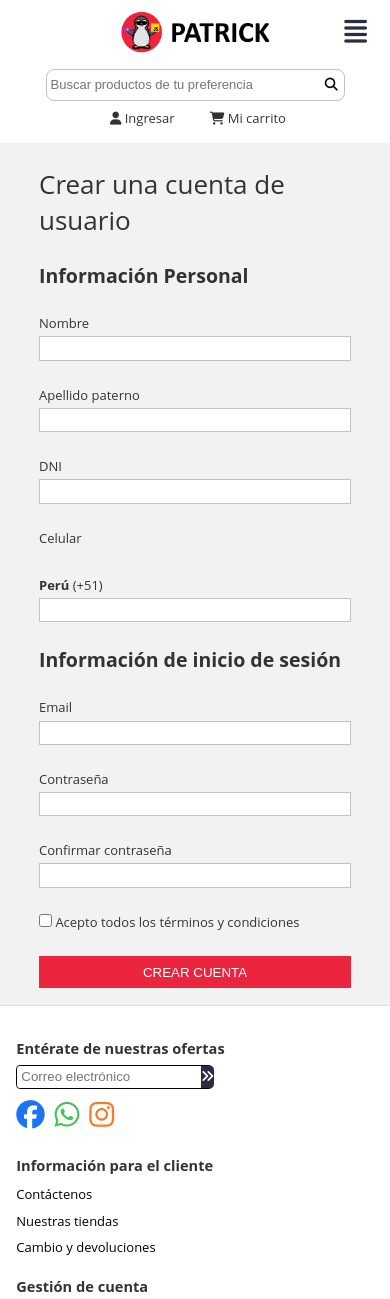
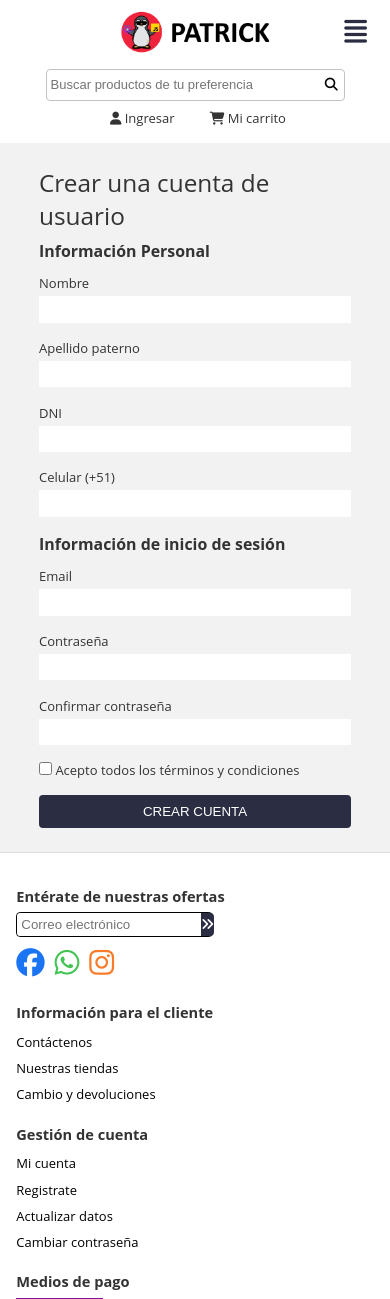
Before and after one commit to DonVoid18/Tienda_Online_Rios, a PHP site: page /usuario/registrar_usuario.php in a window 390 px wide. Shown: the top 1299 px of the page. Run offline with PHP 8.4, Linux system fonts and the light colour scheme; data comes from the database, SQL or seed files in the repository; some libraries are stand-ins or nearby versions.

Commit message:
Estilos mejorados en las secciones de registro cliente y también cuenta perfil. Resuelvo el problema de mostrar el menu responsive

```diff
--- a/estilos/carrito-productos.css
+++ b/estilos/carrito-productos.css
@@ -80,6 +80,7 @@ main{
     color: white;
     cursor: pointer;
     padding: 5px 10px;
+    border-radius: var(--border-radius);
 }
 .boton-fila-final:hover{
     transition: 0.3s ease;
@@ -91,13 +92,15 @@ main{
 }
 .container-botones-confirmar-compra button{
     border: none;
-    background: #e63946;
+    background: var(--principal-color);
     color: white;
     padding: 0.625rem 0.9375rem;
     font-weight: 700;
     cursor: pointer;
     transition: 0.3s ease;
+    border-radius: var(--border-radius);
 }
 .container-botones-confirmar-compra button:hover{
     transform: scale(1.1,1.1);
+    background: var(--color-principal);
 }
--- a/estilos/estilo-header.css
+++ b/estilos/estilo-header.css
@@ -5,7 +5,7 @@
 }
 :root{
     --color-border-input: #c2c2c2;
-    --border-radius: 0.625rem;
+    --border-radius: 0.3125rem;
     --padding-general: 2.825rem;
     --principal-color: #2b2d42;
 }
@@ -50,9 +50,9 @@ body::-webkit-scrollbar-thumb {
 .contenedor-logo-imagen img{
     width: 100%;
 }
-/* css de los items del menu 1 */
+/* css de los items del menu 1
 .contenedor-menu-1 nav{
-}
+} */
 .contenedor-menu-1 nav ul{
     list-style-type: none;
     display: flex;
--- a/estilos/estilo-perfil-usuario.css
+++ b/estilos/estilo-perfil-usuario.css
@@ -6,6 +6,10 @@
     --text-form-family: 'Lato', sans-serif;
     --color-botones: var(--principal-color);
     --color-text-in-boton: white;
+}
+#main_container_perfil_usuario{
+    flex-grow: 1;
+    background-color: #f2f2f2;
 }
 /* css del container form */
 .form-container{
@@ -34,6 +38,7 @@
     font-family: var(--text-form-family);
     font-size: var(--text-size);
     border: none;
+    border-radius: var(--border-radius);
 }
 .container-datos-usuario{
     width: 100%;
@@ -83,6 +88,7 @@
     background: var(--color-botones);
     color: var(--color-text-in-boton);
     transition: 0.5s ease;
+    border-radius: var(--border-radius);
 }
 .container-botones-perfil button:active{
     transform: scale(.9,.9);
--- a/estilos/estilo-registro.css
+++ b/estilos/estilo-registro.css
@@ -1,59 +1,66 @@
 /* variables */
 :root{
     --size-enfoque: 10%;
-    --size-titulo: 2em;
-    --size-subtitulo: 1.5em;
-    --size-padding-top-input: 25px;
     --color-principal: #eb253e;
 }
 .contenedor-formulario{
+    flex-grow: 1;
     padding: 1.25rem var(--size-enfoque);
     background-color: #f2f2f2;
 }
 /* css del titulo y los subtitulos */
 .titulo-principal p{
-    font-size: var(--size-titulo);
+    font-size: 1.875rem;
 }
+/* cdd de los subtitulos */
 .subtitulo{
-    padding-top: 1.875rem;
-}
-.subtitulo strong{
+    padding: 0.625rem 0 0.3125rem 0;
     font-size: var(--size-subtitulo);
+    font-weight: 700;
+    font-size: 1.225rem;
 }
 
 /* css de los nombre de los input */
-.contenedor-input p{
-    padding-top: var(--size-padding-top-input);
+.contenedor-input{
+    padding: 0.625rem 0;
+}
+.contenedor-input > p{
     padding-bottom: 0.3125rem;
 }
 
 /* css de los inputs */
 .contenedor-input input{
-    width: 50%;
-    height: 1.875rem;
-    padding-left: 0.3125rem;
-    border: 1px solid #c2c2c2;
+    width: 70%;
+    padding: 0.4375rem;
     outline: none;
-    display: block;
+    border: none;
 }
 .contenedor-input input:focus{
     box-shadow: 0 0 0.1875rem 0.0625rem #00699d;
 }
 /* css del chexbox */
 .contenedor-checkbox{
-    padding-top: var(--size-padding-top-input);
+    padding: 0.625rem 0;
 }
 /* css del boton */
 .contenedor-boton{
-    padding-top: var(--size-padding-top-input);
+    padding: 0.625rem 0;
 }
 .contenedor-boton button{
     width: 40%;
     height: 2.5rem;
     border: none;
-    background: var(--color-principal);
+    background: var(--principal-color);
     cursor: pointer;
     color: white;
+    border-radius: var(--border-radius);
+    transition: 0.3s ease;
+}
+.contenedor-boton button:hover{
+    font-weight: 700;
+}
+.contenedor-boton button:active{
+    transform: scale(0.9,0.9);
 }
 .error{
     -webkit-box-shadow: 0rem 0rem 0.3125rem 0rem var(--color-principal);
--- a/estilos/main-producto.css
+++ b/estilos/main-producto.css
@@ -79,6 +79,7 @@
     color: white;
     border: none;
     cursor: pointer;
+    border-radius: var(--border-radius);
 }
 /* css de la tabla ficha tecnica */
 .contenedor-tabla{
--- a/javascript/menu-responsive.js
+++ b/javascript/menu-responsive.js
@@ -6,7 +6,7 @@ boton_responsive.addEventListener("click",function(){
 });
 window.onscroll = function (){
     // posición del scroll en pantalla
-    var scroll = document.documentElement.scrollTop || document.body.scrollTop;
+    let scroll = document.documentElement.scrollTop || document.body.scrollTop;
     // cuando pase los 50px el menu se va a ocultar
     if(scroll > 50){
         navegacion.classList.remove("activo-menu-responsive");
--- a/php/header.php
+++ b/php/header.php
@@ -23,12 +23,17 @@
                     // iniciar sesion
                     session_start();
                     if(isset($_SESSION["correo"])){?>
-                        <li class="item-menu" class="cuenta-activa"><a href="<?php echo $link_base_root?>\usuario\usuario_cuenta.php"><i class="fas fa-user"></i> <?php echo $_SESSION["nombre"]?></a></li>
+                        <li class="item-menu" class="cuenta-activa">
+                            <a href="<?php echo $link_base_root?>\usuario\usuario_cuenta.php"><i class="fas fa-user"></i> <?php echo $_SESSION["nombre"]?></a>
+                        </li>
                     <?php }
                     else{?>
-                        <li class="item-menu ingresar-cuenta"><span><i class="fas fa-user"></i></span>  Ingresar</li>
+                        <li class="item-menu ingresar-cuenta">
+                            <span><i class="fas fa-user"></i></span> Ingresar
+                        </li>
                     <?php } ?>
-                    <li class="item-menu"><a href="<?php echo $link_base_root?>\producto\carrito_productos.php" class="item-link"><span><i class="fas fa-shopping-cart"></i></span> Mi carrito
+                    <li class="item-menu">
+                        <a href="<?php echo $link_base_root?>\producto\carrito_productos.php" class="item-link"><span><i class="fas fa-shopping-cart"></i></span> Mi carrito
                     <?php
                     if(isset($_SESSION["carrito"])){
                         // entonces que nos muestre la cantidad de productos
@@ -36,7 +41,8 @@
                             echo "<span id='cantidad-productos-carrito'>".count($_SESSION["carrito"])."</span>";
                         }
                     }
-                    ?></a></li>
+                    ?></a>
+                    </li>
                 </ul>
             </nav>
         </div>
@@ -78,6 +84,9 @@
             $_SESSION["celular"] = $row["celular"];
             $_SESSION["password"] = $row["password"];
             header("Location: $link_base_root\index.php");
+        }else{
+            // si la contraseña está incorrecta entonces no sucede nada
+            header("Location: $link_base_root\index.php");
         }
     }else{?>
     <?php if(!isset($_SESSION["correo"])){?>
@@ -110,7 +119,7 @@
         </div>
     </form>
     <script src='<?php echo $link_base_root?>\javascript\ventana-modal.js'></script>
-    <script src='<?php echo $link_base_root?>\javascript\menu-responsive.js'></script>
+    <?php } ?>
     <?php } ?>
     <!-- html de la ventana modal -->
-    <?php } ?>
+    <script src='<?php echo $link_base_root?>\javascript\menu-responsive.js'></script>
--- a/usuario/registrar_usuario.php
+++ b/usuario/registrar_usuario.php
@@ -96,7 +96,7 @@
             ?>
             </div>
             <div class="titulo-principal"><p>Crear una cuenta de usuario</p></div>
-            <div class="subtitulo"><strong>Información Personal</strong></div>
+            <div class="subtitulo">Información Personal</div>
             <div class="contenedor-input" id="nombre">
                 <p>Nombre</p>
                 <input type="text" name="nombre">
@@ -113,13 +113,12 @@
                 <span class="info-error">Por favor, ingrese solo 8 dígitos y valores válidos.</span>
             </div>
             <div class="contenedor-input" id="celular">
-                <p>Celular</p>
-                <p><strong>Perú</strong> (+51)</p>
+                <p>Celular (+51)</p>
                 <input type="text" name="celular">
                 <span class="info-error">Por favor, ingrese solo 9 dígitos y valores válidos.</span>
             </div>
 
-            <div class="subtitulo"><strong>Información de inicio de sesión</strong></div>
+            <div class="subtitulo">Información de inicio de sesión</div>
             <div class="contenedor-input" id="correo">
                 <p>Email</p>
                 <input type="email" name="correo">
--- a/usuario/usuario_cuenta.php
+++ b/usuario/usuario_cuenta.php
@@ -37,6 +37,7 @@
     }
 ?>
 <!-- cuerpo de la página -->
+<main id="main_container_perfil_usuario">
     <form action="<?php echo htmlspecialchars($_SERVER["PHP_SELF"]);?>" method="post">
         <div class="container-titulo-perfil">
             <h2>DATOS DE TU CUENTA</h2>
@@ -53,10 +54,6 @@
                 <div class="container-input">
                     <label for="apellido_paterno" class="descripcion_input">Apellido Paterno</label>
                     <input type="text" id="apellido_paterno" class="input_info" name="apellido_paterno" value="<?php echo $_SESSION["apellido_paterno"]?>" disabled>
-                </div>
-                <div class="container-input">
-                    <label for="fecha_nacimiento" class="descripcion_input">Fecha de nacimiento</label>
-                    <input type="text" id="fecha_nacimiento" class="input_info" name="fecha_nacimiento" value="<?php echo $_SESSION["fecha_nacimiento"]?>" disabled>
                 </div>
                 <div class="container-input">
                     <label for="dni_usuario" class="descripcion_input">DNI</label>
@@ -83,6 +80,7 @@
             </div>
         </div>
     </form>
+</main>
     <script>
         let inputs = document.querySelectorAll(".container-datos-usuario .input_info");
         let boton_modificar = document.querySelector("#boton_modificar_perfil");
```
